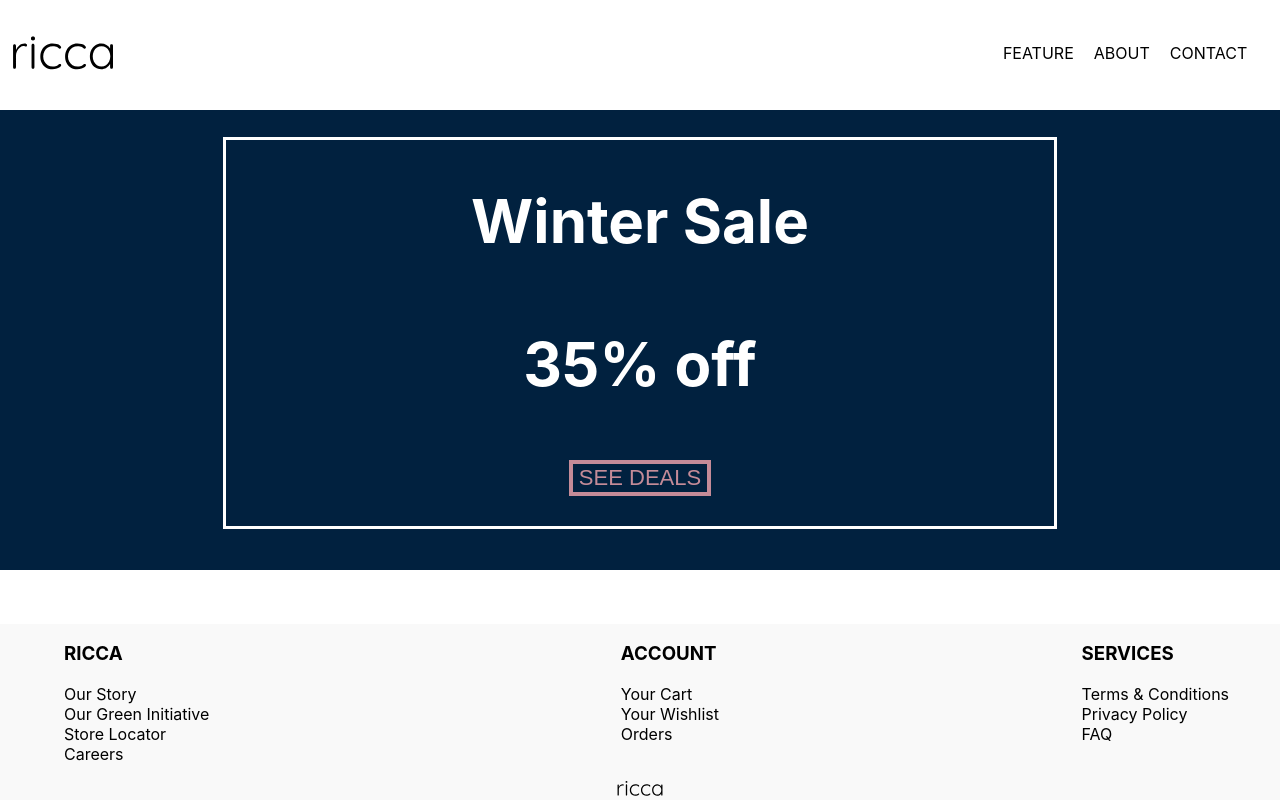
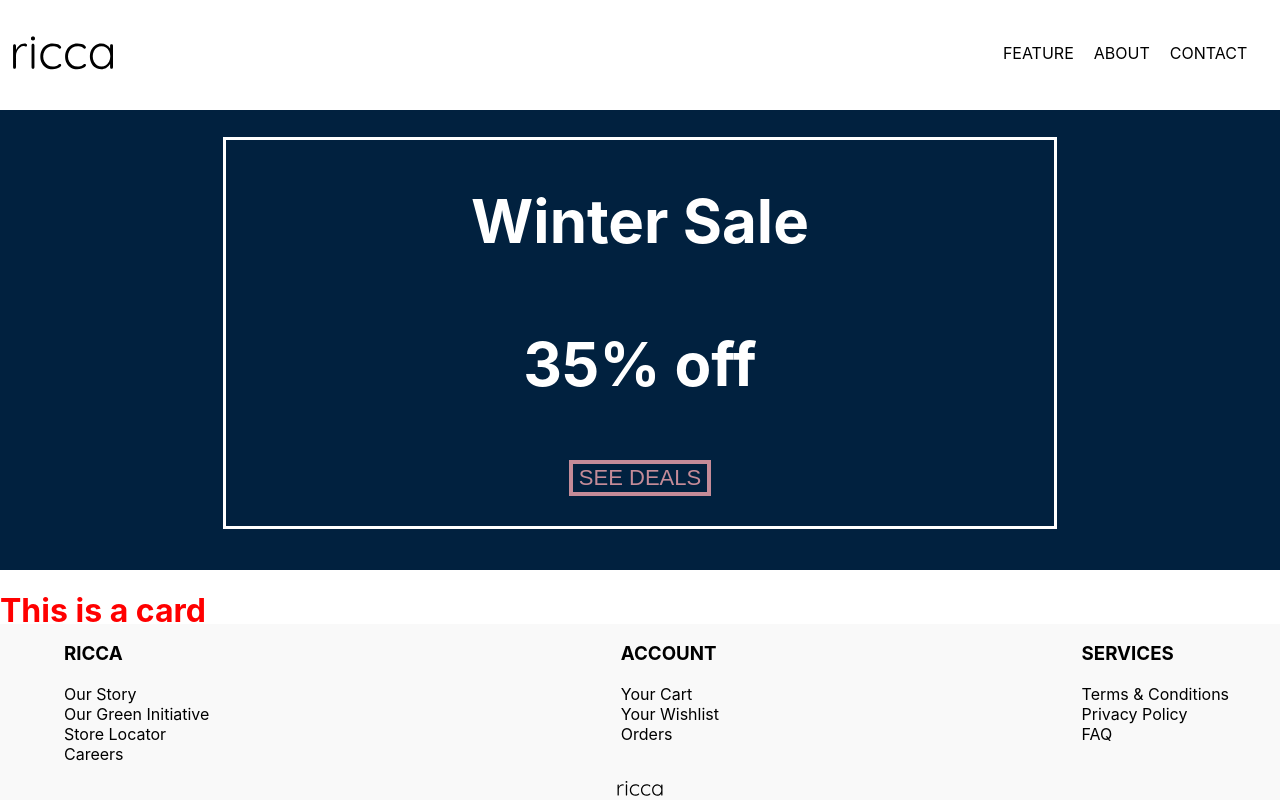
Before and after one commit to douglas86/fedsa-project-1-nextjs, a Next.js app: page / in a window 1280 px wide. Built offline with nearby package versions, Linux system fonts and the light colour scheme.

Commit message:
Created a style sheet for the index page

```diff
--- a/pages/index.jsx
+++ b/pages/index.jsx
@@ -1,9 +1,13 @@
 import Banner from '../components/Banner';
+import styles from '../public/static/css/pages/index.module.css';
 
 const Home = () => {
     return (
         <>
             <Banner />
+            <div className={styles.card}>
+                <h1>This is a card</h1>
+            </div>
         </>
     );
 };
--- /dev/null
+++ b/public/static/css/pages/index.module.css
@@ -0,0 +1,3 @@
+.card {
+    color: red;
+}
```
